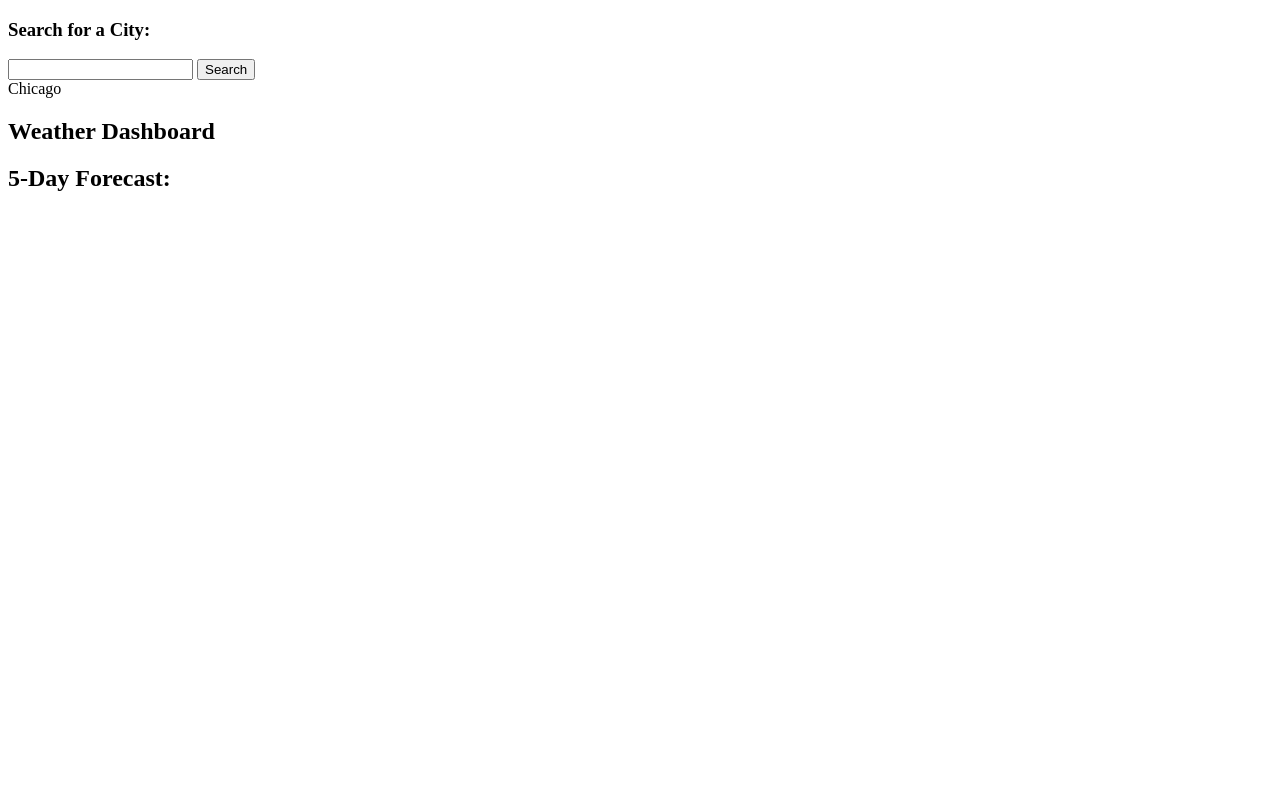
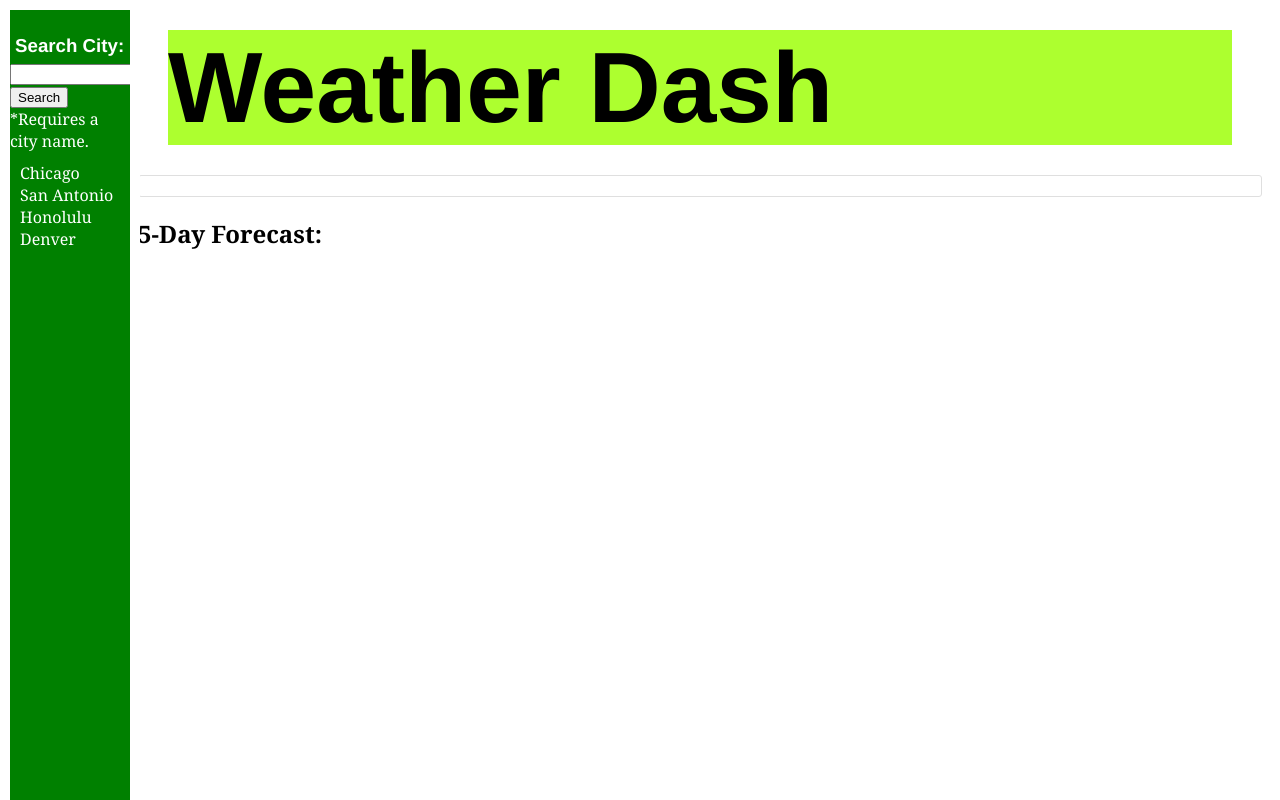
Before and after one commit to NidiaCarranza/weatherdasher, a plain HTML site: page index.html in a window 1280 px wide. Drawn offline with nearby package versions, Linux system fonts and the light colour scheme; no server answers.

Commit message:
Updated and done
started and finished APP.JS and finished styling

```diff
--- a/app.js
+++ b/app.js
@@ -14,7 +14,7 @@ $( document ).ready(function() {
   return mm + '/'+ dd + '/'+ y;
 }
 
-  //Wind Speed
+//Wind
 var mph = (speed) => {
   return parseFloat(speed * (3600/1609.344)).toFixed(2);
 }
@@ -29,8 +29,9 @@ $( document ).ready(function() {
 var lastSearchedCity;
 
 
-  // City Id seperated for a new call of city change
+// API for cities to call
 var apiKey = "ef544c3962ea6eef3972eac908b270dc";
+
 
 
 
@@ -40,7 +41,7 @@ $( document ).ready(function() {
   $("#search datalist").html("");
 
 
-    // First AJAX call gets the city name provided to the function
+  // First AJAX -gets named
   $.ajax({url: `https://api.openweathermap.org/data/2.5/weather?q=${cityName}&appid=${apiKey}`, success: function(result){
 
   // Checks if was sent from searchfield
@@ -57,12 +58,12 @@ $( document ).ready(function() {
 
 
     cityId = result.id;
-      // Second AJAX call uses the result.id data from the first to gather the information to display display the weather and pass to the third for the uv
+    // Second AJAX
     $.ajax({url: `https://api.openweathermap.org/data/2.5/forecast?id=${cityId}&APPID=${apiKey}&units=imperial`, success: function(result){
 
-        // Empties current day information
+      // Empties current day info
       $("#currentDay").html("");
-        // Sets current day information
+      // Sets current day info
       $("#currentDay").append(`<div class="blockHeading"><h2>${result.city.name} ( ${getDate(0)} )</h2><img src="https://openweathermap.org/img/w/${result.list[0].weather[0].icon}.png" alt="${result.list[0].weather[0].description}" width='50' height='50'>`);
       $("#currentDay").append(`<p class="humidity">Temperature: ${result.list[0].main.temp} °C</p>`);
       $("#currentDay").append(`<p class="humidity"> Humidity: ${result.list[0].main.humidity} %</p>`);
@@ -72,5 +73,46 @@ $( document ).ready(function() {
         $("#currentDay").append(`<p class="uv">UV Index: <span>${result.value}</span></p>` );
       }});
 
+      // 5 Day FC//
+      // Clear forcast data
+      $("#forcast .days").html("");
+      // Append forcast data
+      for(var i=1; i <= 5; i++){
+        var forcastBlock = function(i){
+          return('<div>' +
+          '<p class="date">' + getDate(i) + '</p>' +
+          `<img src="https://openweathermap.org/img/w/${result.list[i].weather[0].icon}.png" alt="${result.list[i].weather[0].description}" "width='50' height='50'>` +
+          `<p class="temperature">Temp: ${result.list[i].main.temp}&nbsp;°C</p>` +
+          `<p class="humidity">Humidity: ${result.list[i].main.humidity}&nbsp;%"</p>` +
+          '</div>');
+        }
+
+        $("#forcast .days").append(forcastBlock(i));
+      }
+    }});
+  },error: function (xhr, ajaxOptions, thrownError) {
+    //Error handling
+    if ($("#search input").val() === ""){
+      $("#searchError").html("*Requires a city name.");
+    }else{
+      $("#searchError").html("*City not found.");
+    }
+  }
+});
+  }
+
+  if( localStorage.getItem("lastCitySearch")){
+    weatherUpdate( localStorage.getItem("lastCitySearch"), false);
+  }else{
+    weatherUpdate("Chicago", false);
+  }
+
+  $("#presetCities div").on( "click", function() {
+    weatherUpdate($(this).html().toString(), false);
+  });
+
+  $("#search button").on( "click", function() {
+    weatherUpdate($("#search input").val(), true);
+  });
 
   });
--- a/index.html
+++ b/index.html
@@ -4,19 +4,19 @@
   <meta charset="UTF-8">
   <meta name="viewport" content="width=device-width, initial-scale=1.0">
   <meta http-equiv="X-UA-Compatible" content="ie=edge">
-  <link rel="stylesheet" href="/style.css">
+  <link rel="stylesheet" href="style.css">
   <script
   src="https://code.jquery.com/jquery-3.4.1.min.js"
   ></script>
-  <script src="/app.js"></script>
-  <title>Weather Dash</title>
+  <script src="app.js"></script>
+  <title>Weather Dashboard 6</title>
 </head>
-<body>
+<body id="body">
 
-<!---Divs for cities -->
+<!--Box for cities  and pre-determined city boxes -->
 <div id="container">
-  <section id="citysearch">
-    <h3>Search for a City:</h3>
+  <section id="cities">
+    <h3>Search City:</h3>
     <div id="search">
           <input type="text" name="searchText" list="city_list" autocomplete="on">
           <button type="button">Search</button>
@@ -24,17 +24,21 @@
 
     </div>
     <div id="searchError"></div>
+<!--Pre-coded city boxes -->
+    <div id="presetCities">
+      <div>Chicago</div>
+      <div>San Antonio</div>
+      <div>Honolulu</div>
+      <div>Denver</div>
 
-    <!---Divs for cities -->
-    <div id="cities">
-      <div>Chicago</div>
+
     </div>
 
   </section>
-
+ <!--Dashboard -->
 <section id="weather">
     <heading>
-        <h1 id="heading">Weather Dashboard</h1>
+        <h1 id="heading">Weather Dash</h1>
       </heading>
 
 
@@ -42,7 +46,7 @@
   <section id="currentDay">
 
   </section>
-
+<!--Section for the 5 day forecast (5boxes)-->
   <section id="forcast">
       <h2>5-Day Forecast:</h2>
       <div class="days"></div>
--- a/style.css
+++ b/style.css
@@ -1,3 +1,69 @@
-.container{
-    color: grey;
+#body {
+    font-family: Cambria, Cochin, Georgia, Times, 'Times New Roman', serif;
 }
+
+#heading{
+    display:flex;
+    text-align:center;
+}
+#cities {
+    height: 100%;
+    width: 120px;
+    position: fixed;
+    color: white;
+    z-index: 1;
+    top: 0;
+    left: 0;
+    background-color: green;
+    overflow-x: hidden;
+    padding-top: 20px;
+    border: solid 10px;
+}
+#weather {
+    margin-left: 120px;
+    padding: 0px 10px;
+}
+
+#heading {
+    margin: 30px;
+    font-size: 100px;
+    background-color: greenyellow;
+    font-family: 'Franklin Gothic Medium', 'Arial Narrow', Arial, sans-serif;
+}
+
+h3 {
+    margin: 5px;
+    font-family: 'Franklin Gothic Medium', 'Arial Narrow', Arial, sans-serif;
+}
+
+#presetCities{
+    margin: 10px;
+    cursor: pointer;
+}
+
+#currentDay{
+    border-radius:3px;
+    padding: 10px;
+    border: 1px solid #dfdfdf;
+  }
+
+  #forcast .days div{
+    padding:5px;
+    background-color: goldenrod;
+    color:white;
+    border-radius:10px;
+    margin:5px;
+    text-align:center;
+    display: inline-block;
+  }
+
+
+@media screen and (max-height: 450px) {
+    .sidenav {
+        padding-top: 15px;
+    }
+
+    .sidenav a {
+        font-size: 18px;
+    }
+}
```
Also changed, not shown: 1 other file. Lines whose indentation alone changed are shown as unchanged.
